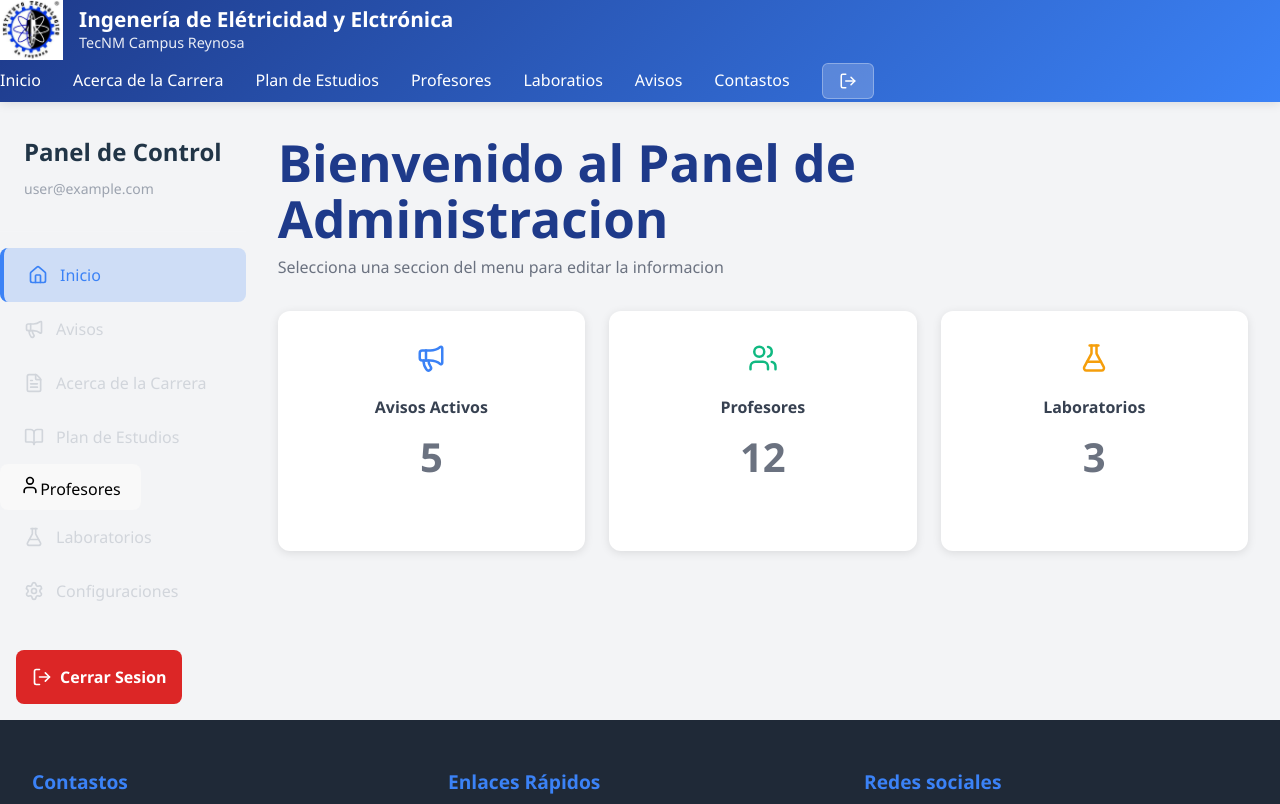
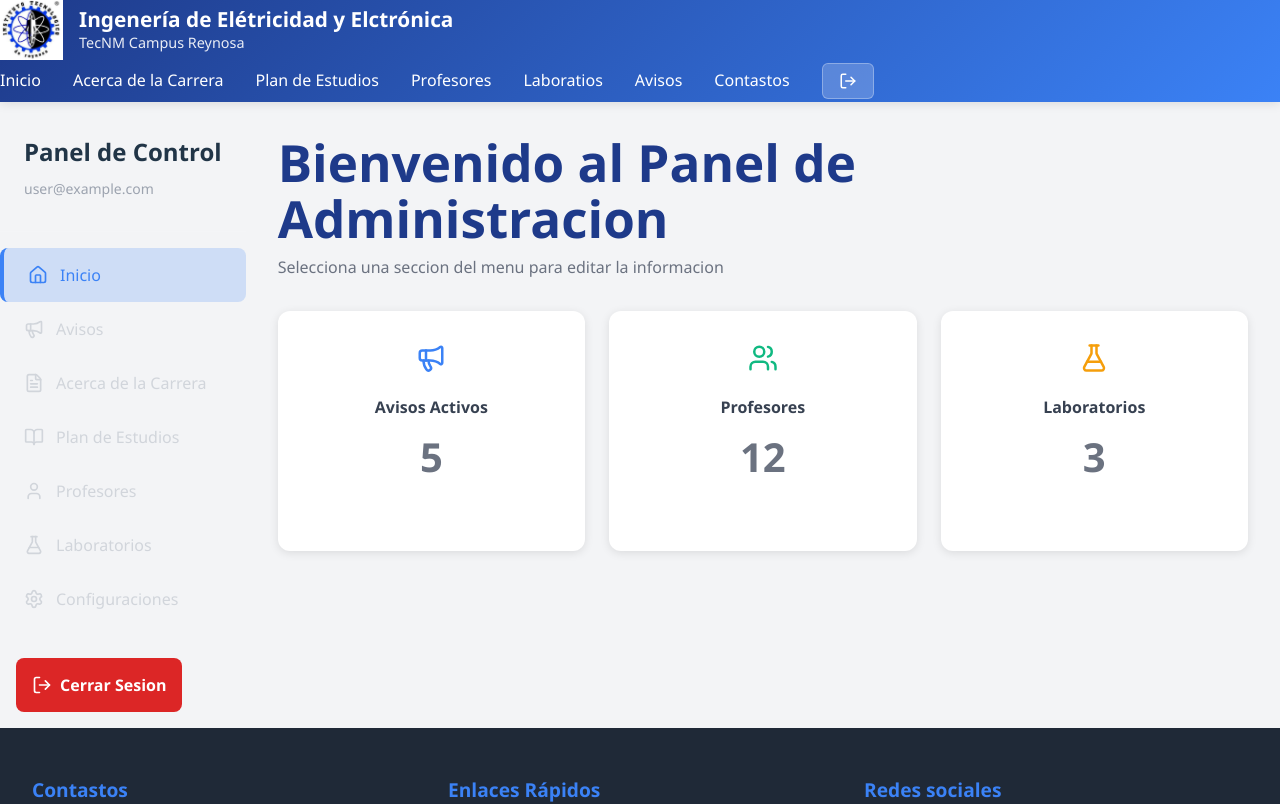
Before and after one commit to Serg1oGD/Electricidad-y-Electronica, a React (Vite) app: page /admin in a window 1280 px wide. Shown: the top 804 px of the page. Built offline with nearby package versions, Linux system fonts and the light colour scheme; no server answers; sample sign-in values are in the browser's storage.

Commit message:
Opciones para maestros y admin

```diff
--- a/src/App.jsx
+++ b/src/App.jsx
@@ -18,11 +18,13 @@ function App() {
             <Routes>
               <Route path="/" element={<Home />} />
               <Route path="/login" element={<Login />} />
-              <Route path="/admin" element={
+              <Route path="/admin"
+              element={
                 <ProtectedRoute>
                   <AdminPanel />
                 </ProtectedRoute>
-              }/>
+              }
+              />
               {/* Aquí agregaremos más rutas después */}
             </Routes>
           </main>
--- a/src/pages/AdminPanel.jsx
+++ b/src/pages/AdminPanel.jsx
@@ -58,7 +58,7 @@ function AdminPanel() {
                         <BookOpen size={20}/>
                         Plan de Estudios
                     </button>
-                    <button className={`adimn-nav-item ${activeSection === 'profesores' ? 'active' : ''}`}onClick={() => setActiveSection('profesores')}
+                    <button className={`admin-nav-item ${activeSection === 'profesores' ? 'active' : ''}`}onClick={() => setActiveSection('profesores')}
                     >
                         <User size={20}/>
                         Profesores
@@ -137,7 +137,7 @@ function AdminPanel() {
                         <p>Gestion de la informacion de los laboratorios</p>
                     </div>
                 )}
-                {activeSection === 'configuraciones' && (
+                {activeSection === 'configuracion' && (
                     <div className="admin-section">
                         <h1>Configuraciones</h1>
                         <p>Configuraciones generales del sito</p>
--- a/src/pages/Login.jsx
+++ b/src/pages/Login.jsx
@@ -13,7 +13,7 @@ function Login() {
     const navigate = useNavigate();
 
     async function handleSubmit(e){
-        e.preventDefalut();
+        e.preventDefault();
 
         try {
             setError('');
```
Also changed, not shown: src/pages/Admin/GestionAvisos.jsx (added).
